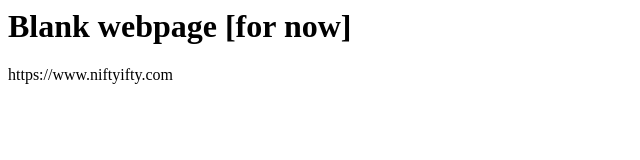
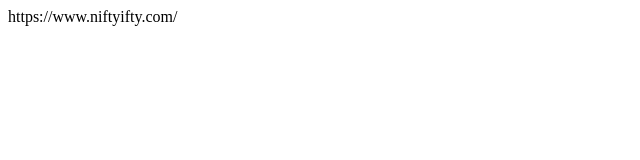
Before and after one commit to niftyifty/bussin-web-pages, a plain HTML site: page index.html in a window 1280 px wide. Shown: the whole page, without its empty margins (0-640 px from the left). Drawn offline with Linux system fonts and the light colour scheme.

Commit message:
Update index.html

```diff
--- a/index.html
+++ b/index.html
@@ -1,3 +1,11 @@
-<title>niftyifty.com</title>
-<h1>Blank webpage [for now]</h1>
-<p>https://www.niftyifty.com</p>
+<html>
+
+<head>
+    <title>Under maintenance</title>
+</head>
+
+<body>
+    <p>https://www.niftyifty.com/</p>
+</body>
+
+</html>
```
